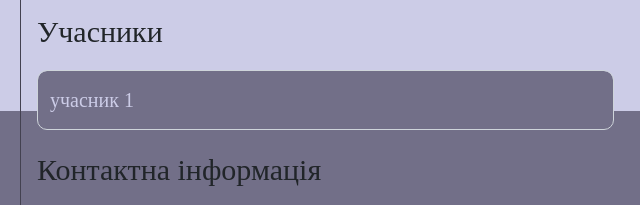
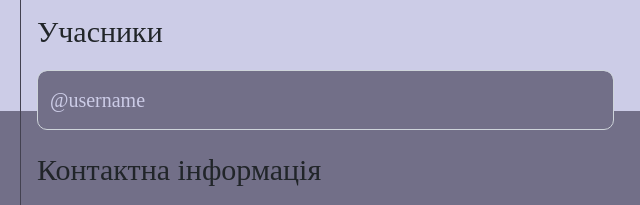
Before and after one commit to overcoderss/podium, a plain HTML site: page frontend/comand_registration.html in a window 1280 px wide. Shown: the part 689-894 px from the top of the page, 0-640 px from the left. Drawn offline with nearby package versions, Linux system fonts and the light colour scheme.

Commit message:
Add files via upload

```diff
--- a/frontend/comand_registration.html
+++ b/frontend/comand_registration.html
@@ -72,7 +72,7 @@
 
             <section class="registration-section-row">
                 <section class="registration-impostant-products">
-                    <input type="text" class="form-control" id="Team-member-1" placeholder="учасник 1">
+                    <input type="text" class="form-control" id="Team-member-1" placeholder="@username">
                 </section>
             </section>
 
```
